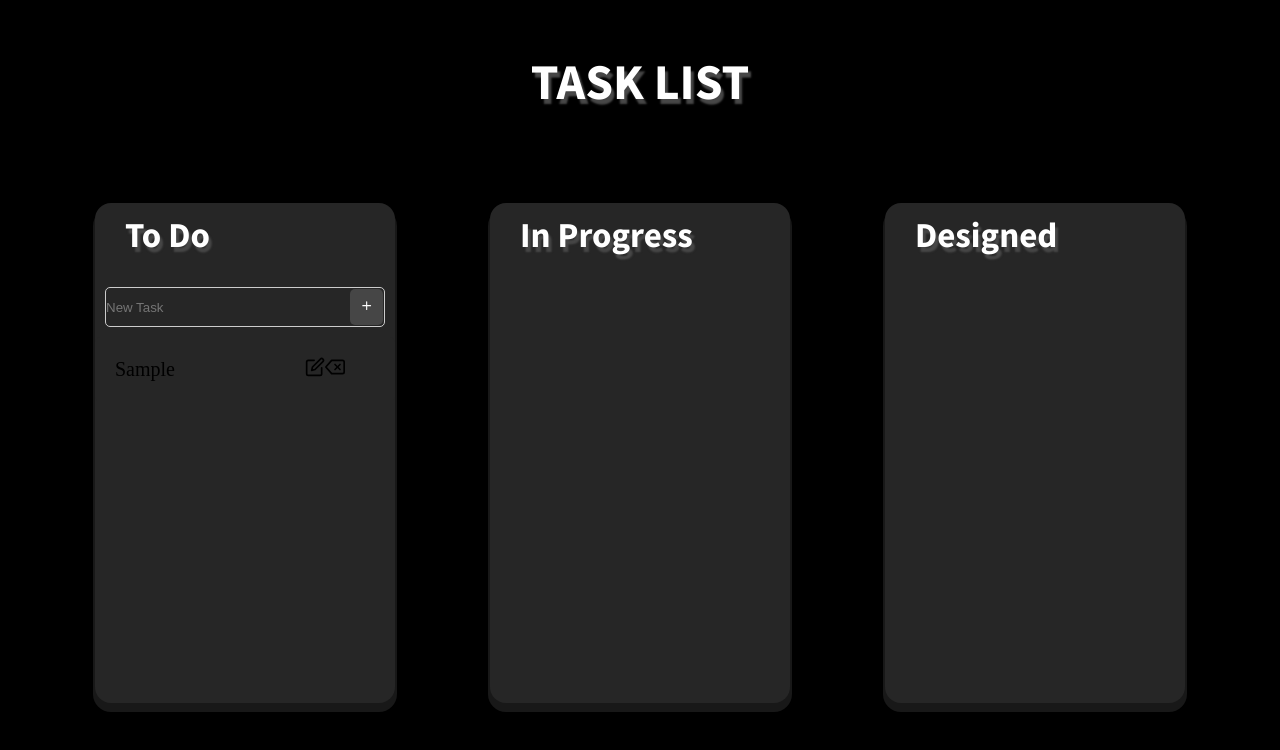
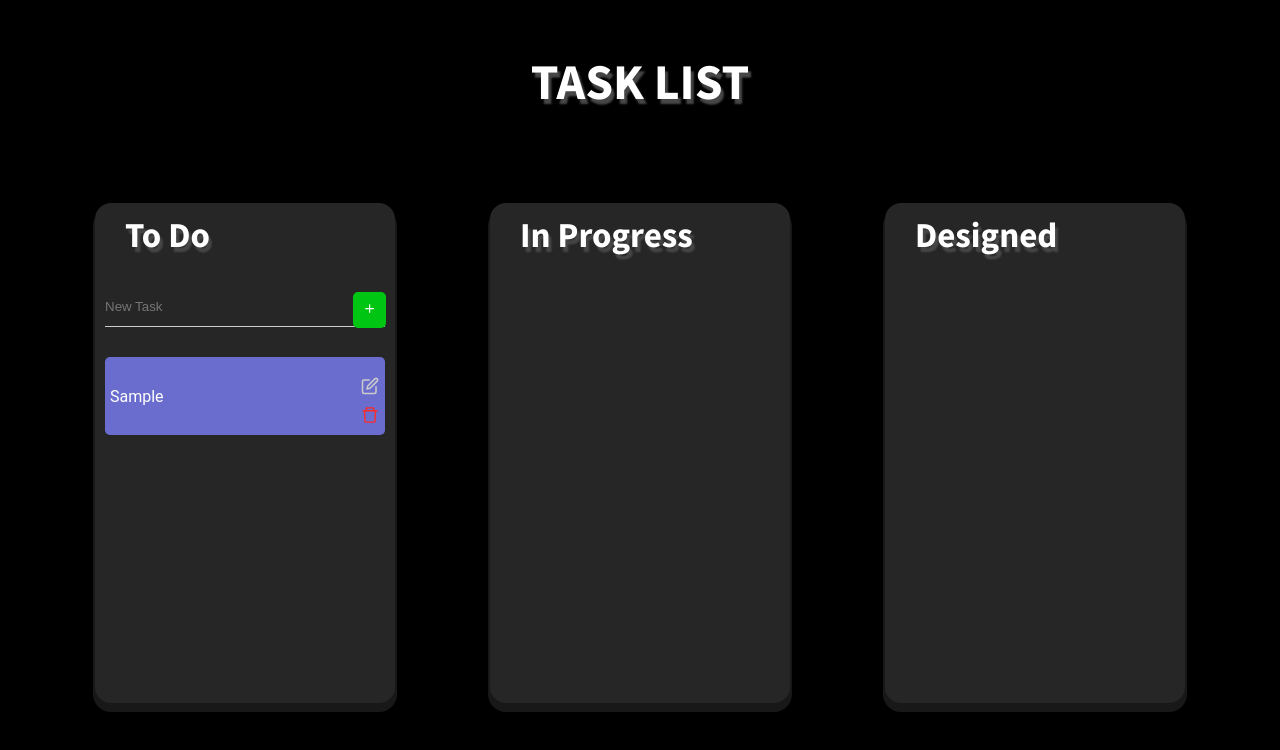
Before and after one commit to Brunoaparecido19/task-list, a React (Create React App) app: page / in a window 1280 px wide. Both pictures are taken after typing "Sample" into the empty fields and a click on the button 366 px from the left and 307 px from the top of the page. Shown: the top 750 px of the page. Built offline with nearby package versions, Linux system fonts and the light colour scheme.

Commit message:
adicionado styles novos

```diff
--- a/src/components/Box/index.js
+++ b/src/components/Box/index.js
@@ -77,7 +77,6 @@ export default class BoxComponents extends Component {
           </Boxs>
           <Boxs>
             <TitleBoxs> in progress</TitleBoxs>
-
           </Boxs>
           <Boxs>
             <TitleBoxs> designed</TitleBoxs>
--- a/src/components/Form/styles.js
+++ b/src/components/Form/styles.js
@@ -14,19 +14,19 @@ export const FormInput = styled.input`
   margin-top: -20px;
   width: 280px;
   height: 40px;
-  border-radius: 5px;
-  border: 1px solid #ccc;
+  border: none;
+  border-bottom: 1px solid #ccc;
   background-color: #262626;
-  color: white;
+  color: #fff;
 `;
 export const FormBtn = styled.button`
   position: absolute;
-  margin-top: -38px;
-  margin-left: 245px;
+  margin-top: -35px;
+  margin-left: 248px;
   padding: 10px;
   cursor: pointer;
   color: white;
-  background-color: #464646;
+  background-color: #00c613;
   border: none;
   border-radius: 5px;
 `;
--- a/src/components/Tasks/index.js
+++ b/src/components/Tasks/index.js
@@ -1,6 +1,7 @@
 import React from "react";
 import PropTypes from "prop-types";
-import { FiEdit, FiDelete } from "react-icons/fi";
+import { FiEdit } from "react-icons/fi";
+import { AiOutlineDelete } from "react-icons/ai";
 import { DivTaks } from "./styles";
 
 export default function Tasks({ task, handleDelete, handleEdit }) {
@@ -12,7 +13,7 @@ export default function Tasks({ task, handleDelete, handleEdit }) {
             {tasks}
             <span>
               <FiEdit onClick={(e) => handleEdit(e, index)} className="edit" />
-              <FiDelete
+              <AiOutlineDelete
                 onClick={(e) => handleDelete(e, index)}
                 className="delete"
               />
--- a/src/components/Tasks/styles.js
+++ b/src/components/Tasks/styles.js
@@ -2,6 +2,7 @@ import styled from "styled-components";
 
 export const DivTaks = styled.div`
   margin: 0 auto;
+  width: 100%;
   border-radius: 5px;
   margin-top: 10px;
   padding: 10px;
@@ -9,13 +10,40 @@ export const DivTaks = styled.div`
 
   ul {
     list-style: none;
-    }
+  }
   li {
     display: flex;
     justify-content: space-between;
     align-items: center;
-    width: 250px;
-    padding: 10px;
+    width: 100%;
+    padding: 10px 5px;
+    margin-top: 10px;
+    color: #fff;
+    border-radius: 5px;
+    background-color: #6A6DCD;
+    word-break: break-all;
+    font-family: "Roboto", sans-serif;
+    transition: all 0.5s;
+  }
+  li:hover {
+    background-color: #464646;
+    cursor: pointer;
+  }
+  span{
+    display: flex;
+    flex-direction: column;
+    align-items: center;
+    justify-content: center;
+    margin-left: 10px;
+  }
+  .edit {
+    color: #ccc;
+    font-size: 18px;
+    margin-top: 10px;
+  }
+  .delete {
+    color: #ff2b2b;
     font-size: 20px;
-    }
-  `;
+    margin-top: 10px;
+  }
+`;
--- a/src/components/Title/styles.js
+++ b/src/components/Title/styles.js
@@ -1,7 +1,7 @@
 import styled from "styled-components";
 
 export const Title = styled.h1`
-  font-family: 'Source Sans Pro', sans-serif;
+  font-family: "Source Sans Pro", sans-serif;
   text-transform: uppercase;
   font-size: 50px;
   text-shadow: 3px 5px 2px #474747;
@@ -18,5 +18,5 @@ export const TitleBoxs = styled(Title)`
   margin-top: 10px;
   margin-left: 30px;
   text-align: start;
-  font-family: 'Source Sans Pro', sans-serif;
-  `;
+  font-family: "Source Sans Pro", sans-serif;
+`;
```
